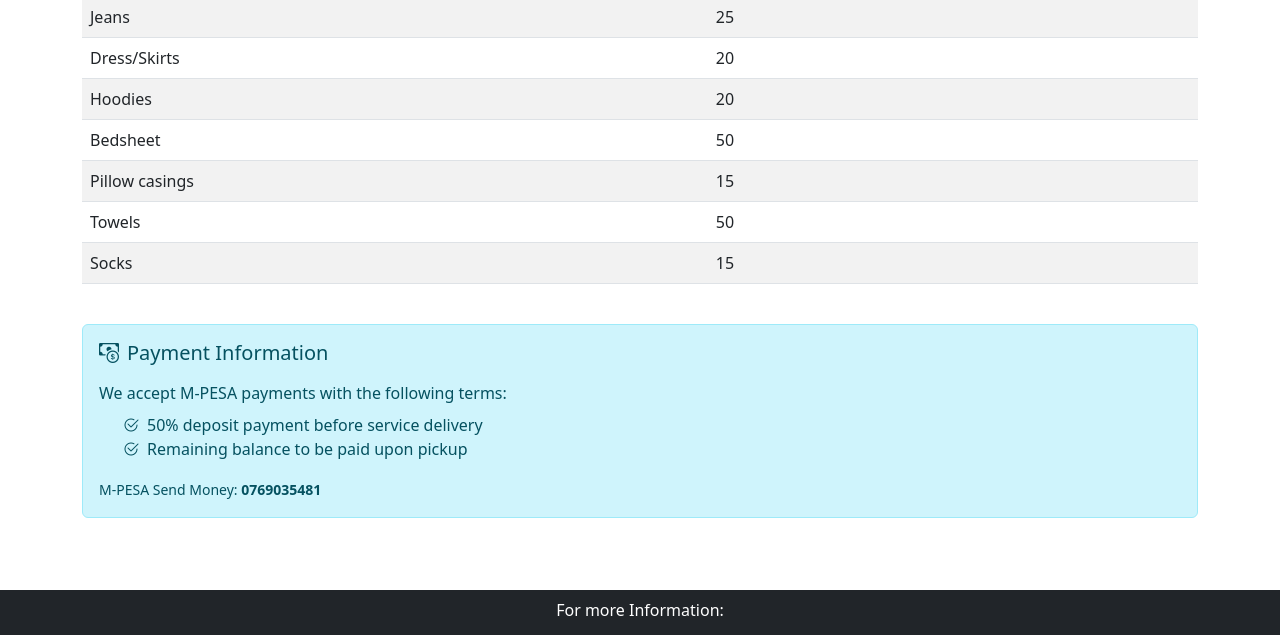
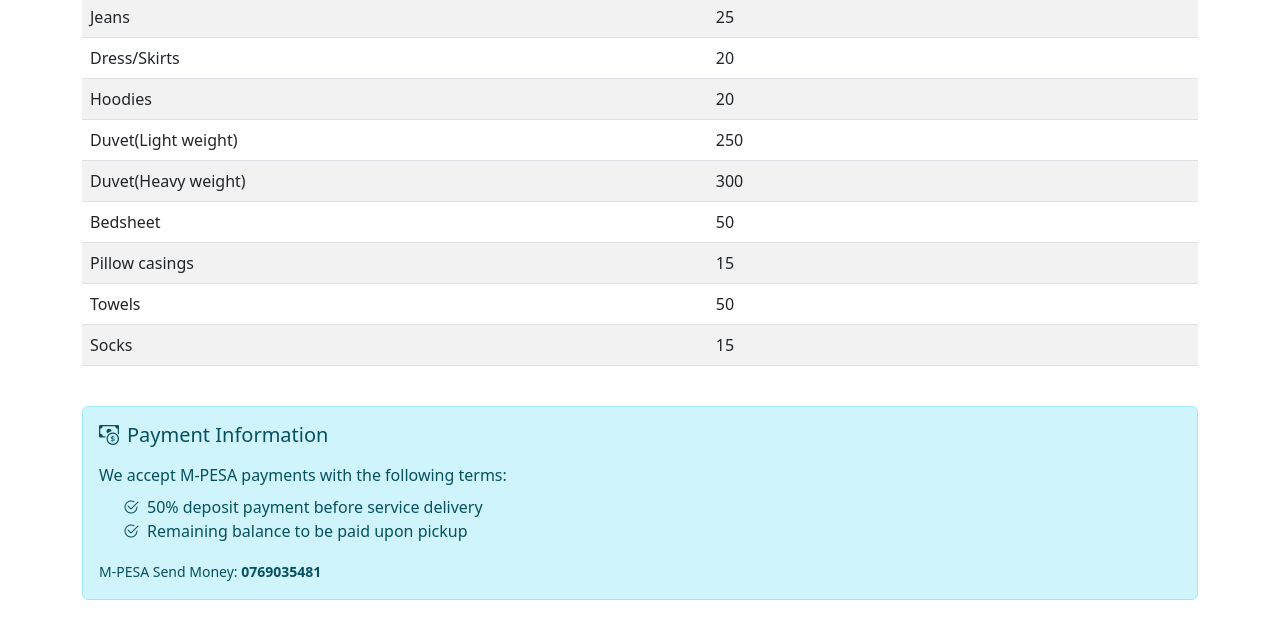
Before and after one commit to graceWeb7241/graceWeb7241.github.io, a plain HTML site: page index.html in a window 1280 px wide. Shown: the part 1500-2135 px from the top of the page. Drawn offline with nearby package versions, Linux system fonts and the light colour scheme.

Commit message:
Update index.html

```diff
--- a/index.html
+++ b/index.html
@@ -149,6 +149,14 @@
                             <td>Hoodies</td>
                             <td>20</td>
                         </tr>
+                         <tr>
+                            <td>Duvet(Light weight)</td>
+                            <td>250</td>
+                        </tr>
+                         <tr>
+                            <td>Duvet(Heavy weight)</td>
+                            <td>300</td>
+                        </tr>
                         <tr>
                             <td>Bedsheet</td>
                             <td>50</td>
@@ -165,6 +173,7 @@
                             <td>Socks</td>
                             <td>15</td>
                         </tr>
+
                     </tbody>
                 </table>
             </div>
```
